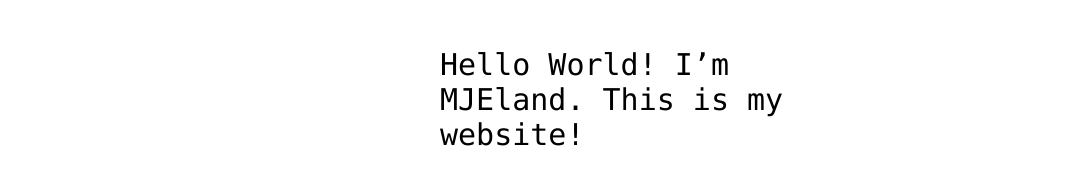
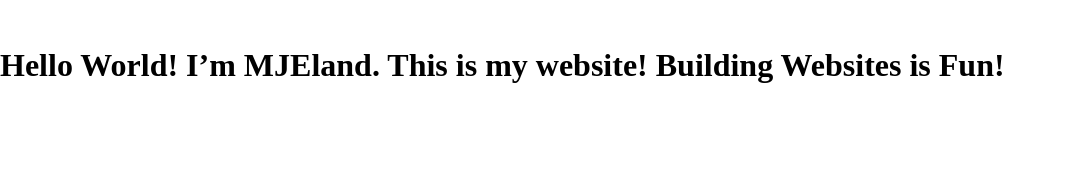
Before and after one commit to MJEland/hello-world, a plain HTML site: page index.html in a window 1280 px wide. Shown: the part 341-526 px from the top of the page, without its empty margins (0-1065 px from the left). Drawn offline with Linux system fonts and the light colour scheme.

```diff
--- a/index.html
+++ b/index.html
@@ -12,7 +12,11 @@
 <img src="https://octodex.github.com/images/daftpunktocat-thomas.gif" id="octocat" alt="octocat-gif" />
 
 <!-- Change this code here by copy and pasting your template on line 15 -->
-<p>Hello World! I’m MJEland. This is my website!</p>
+<h1>
+  Hello World! I’m MJEland. This is my website!
+  Building Websites is Fun!
+
+</h1>
 
 </body>
 </html>
```
